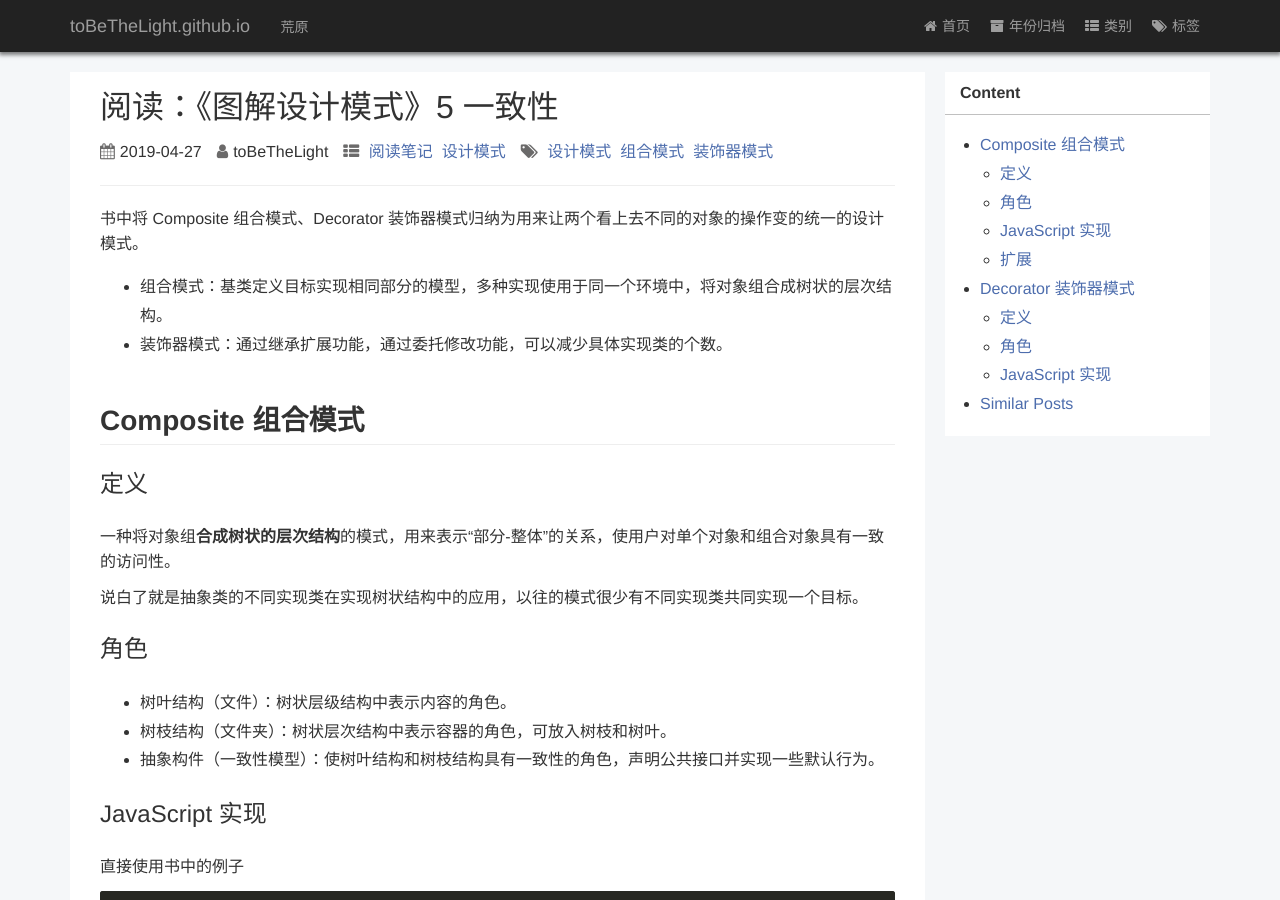
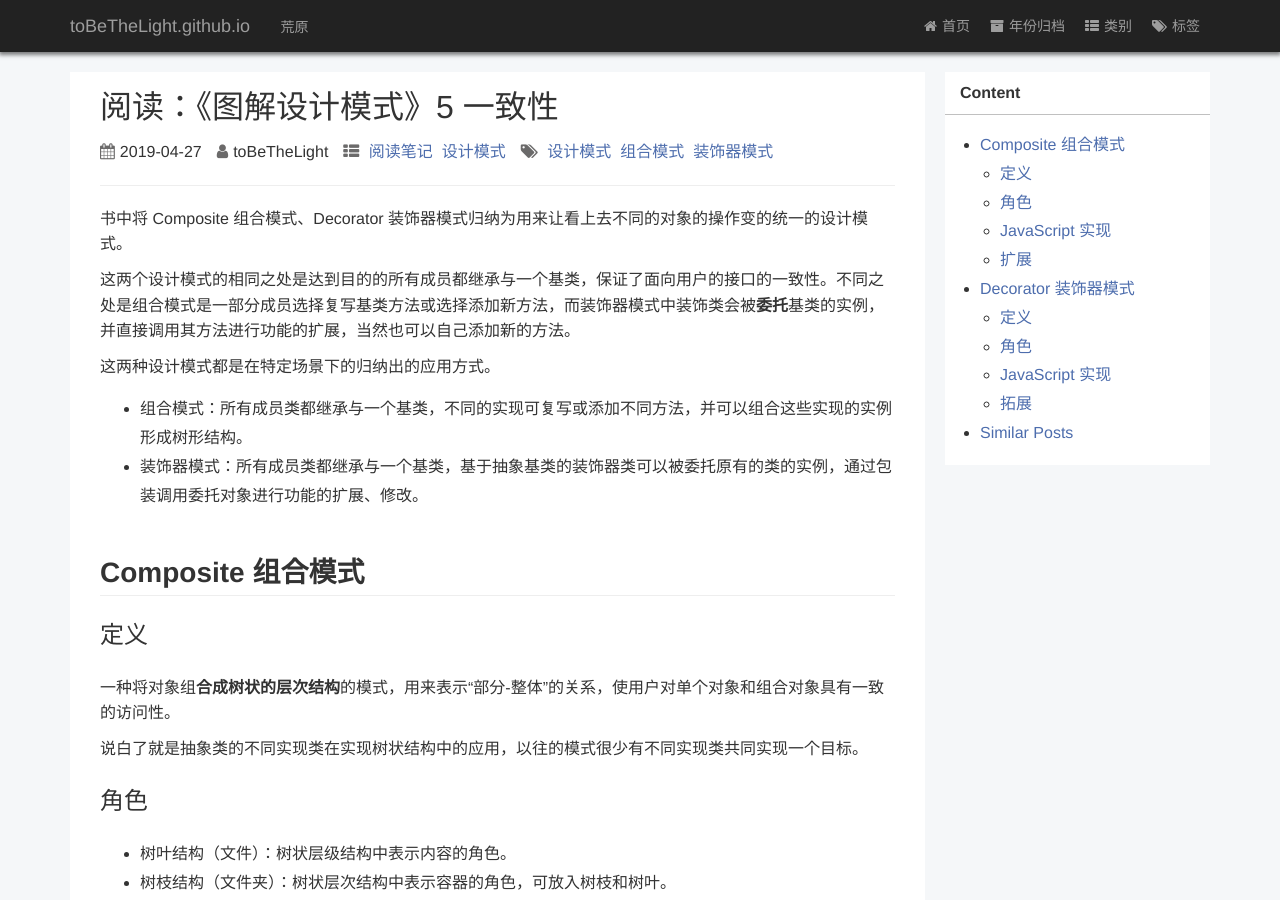
Before and after one commit to toBeTheLight/toBeTheLight.github.io, a Jekyll site: the page built from _posts/2019-04-27-《图解设计模式》5 一致性.md, in a window 1280 px wide and 900 px high. Built offline with Jekyll 4.4.1, drawn with Linux system fonts in a browser that asks for light colours; a style sheet for code colours, icons or effects is not loaded; some of the changed text lies outside the part shown.

Commit message:
feat: 描述修正

````diff
--- a/_posts/2019-04-27-《图解设计模式》5 一致性.md
+++ b/_posts/2019-04-27-《图解设计模式》5 一致性.md
@@ -8,10 +8,14 @@ author: toBeTheLight
 
 * content
 {:toc}
-书中将 Composite 组合模式、Decorator 装饰器模式归纳为用来让两个看上去不同的对象的操作变的统一的设计模式。
-* 组合模式：基类定义目标实现相同部分的模型，多种实现使用于同一个环境中，将对象组合成树状的层次结构。
-* 装饰器模式：通过继承扩展功能，通过委托修改功能，可以减少具体实现类的个数。
+书中将 Composite 组合模式、Decorator 装饰器模式归纳为用来让看上去不同的对象的操作变的统一的设计模式。
 
+这两个设计模式的相同之处是达到目的的所有成员都继承与一个基类，保证了面向用户的接口的一致性。不同之处是组合模式是一部分成员选择复写基类方法或选择添加新方法，而装饰器模式中装饰类会被**委托**基类的实例，并直接调用其方法进行功能的扩展，当然也可以自己添加新的方法。
+
+这两种设计模式都是在特定场景下的归纳出的应用方式。
+
+* 组合模式：所有成员类都继承与一个基类，不同的实现可复写或添加不同方法，并可以组合这些实现的实例形成树形结构。
+* 装饰器模式：所有成员类都继承与一个基类，基于抽象基类的装饰器类可以被委托原有的类的实例，通过包装调用委托对象进行功能的扩展、修改。
 
 
 
@@ -174,4 +178,7 @@ motoCoffeeA.getPrice()
 motoCoffeeB.getPrice()
 ```
 
-如果不使用委托的方式，获取四种（组合）产品的至少需要对四种组合都新创建一个类，而使用了委托的方式只需要对每个组成部分新创建类，减少了类的数量。
+### 拓展
+
+* 如果不使用委托的方式，获取四种（组合）产品的至少需要对四种组合都新创建一个类，而使用了委托的方式只需要对每个组成部分新创建类（甚至更少，针对实例的代码，我们甚至可以将咖啡豆和佐料都委托给加料产品类，加料产品的 `getPrice` 调用咖啡豆和佐料的 `getPrice` 输出最终价格 ），减少了类的数量。
+* 在装饰器模式中装饰和被装饰对象都是继承了同一个类，它们具有一致性。
````
